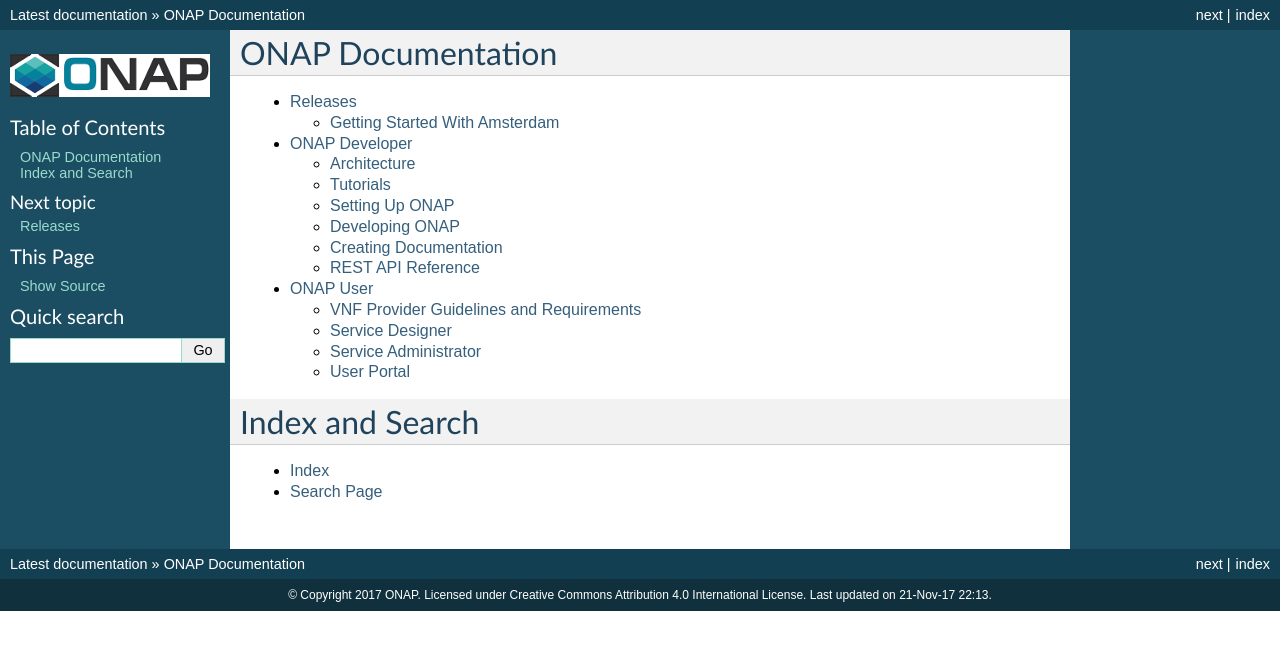
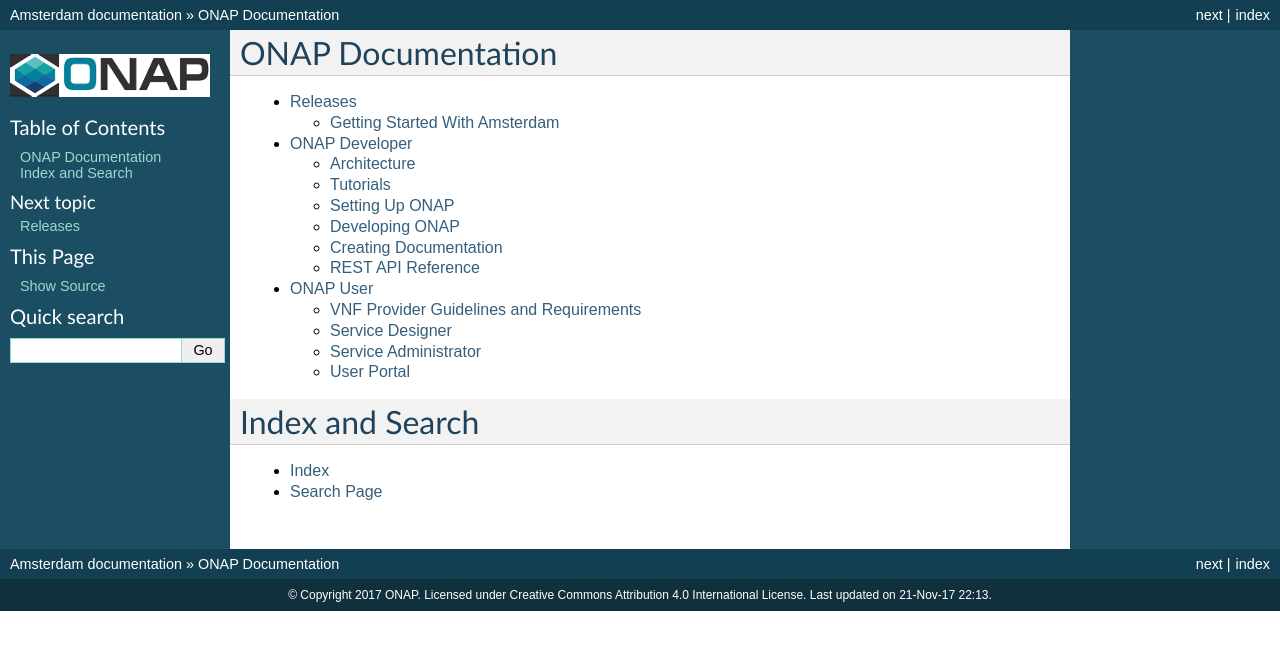
Before and after one commit to onap/doc, a Sphinx documentation site: the page built from docs/index.rst, in a window 1280 px wide. Shown: the top 650 px of the page. Built offline with Sphinx 7.4.7, drawn with Linux system fonts in a browser that asks for light colours; formulas are drawn with MathJax 3; pages that are not in the unit, such as notebooks, are missing from menus.

Commit message:
Add Release, Version, and Tags
Sphinx Release=Amsterdam Version=1.0.0
Git tags 1.0.0-Amsterdam v1.0.0

Issue-ID: DOC-98
Signed-off-by: Rich Bennett <rb2745@att.com>
Change-Id: Ic9237e175d1fbecbf2ecd2e1b350d530de9baf2a

```diff
--- a/docs/conf.py
+++ b/docs/conf.py
@@ -74,9 +74,9 @@
 # built documents.
 #
 # The short X.Y version.
-version = 'Latest'
+version = '1.0.0'
 # The full version, including alpha/beta/rc tags.
-release = 'Latest'
+release = 'Amsterdam'
 
 # The language for content autogenerated by Sphinx. Refer to documentation
 # for a list of supported languages.
```
